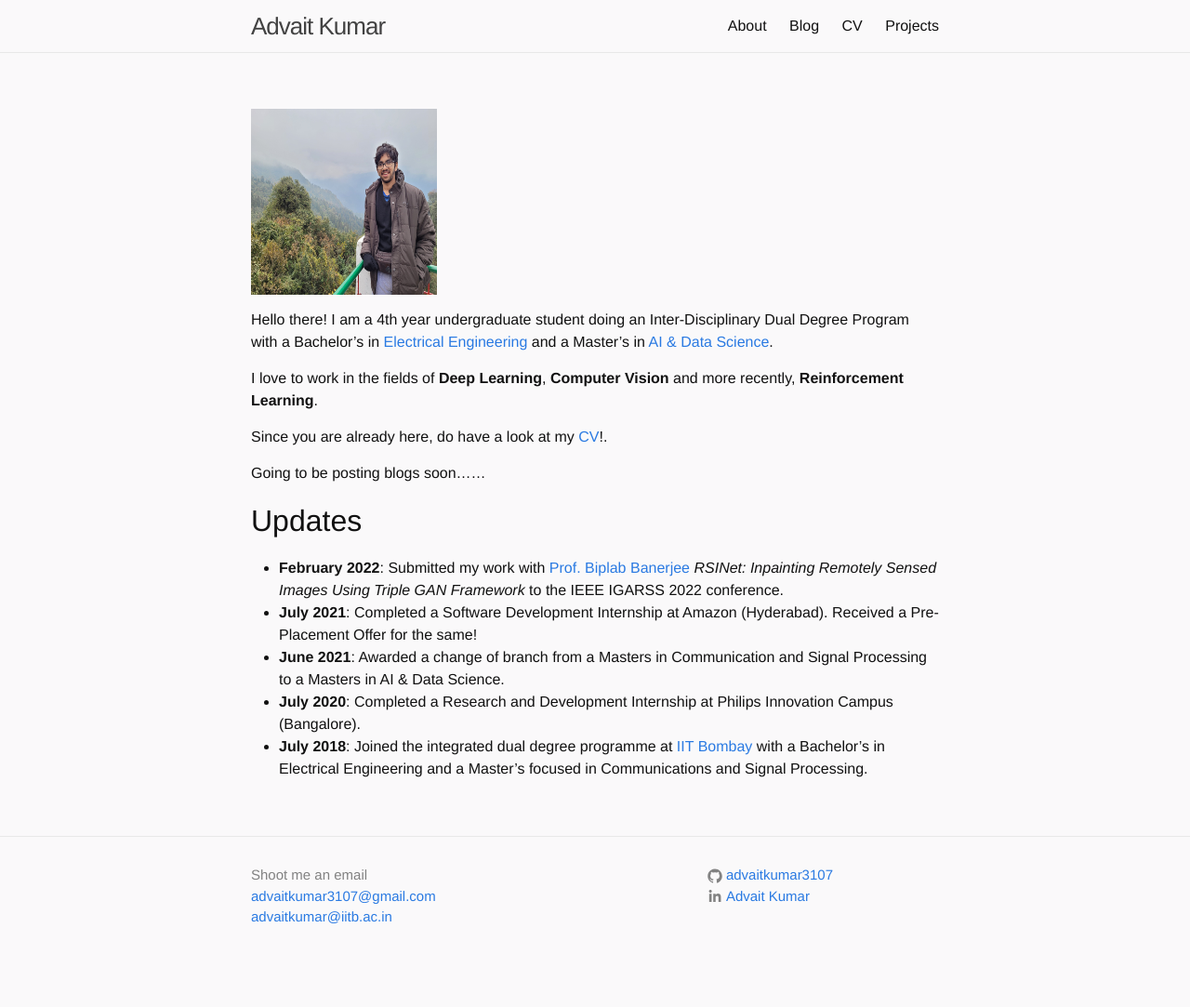
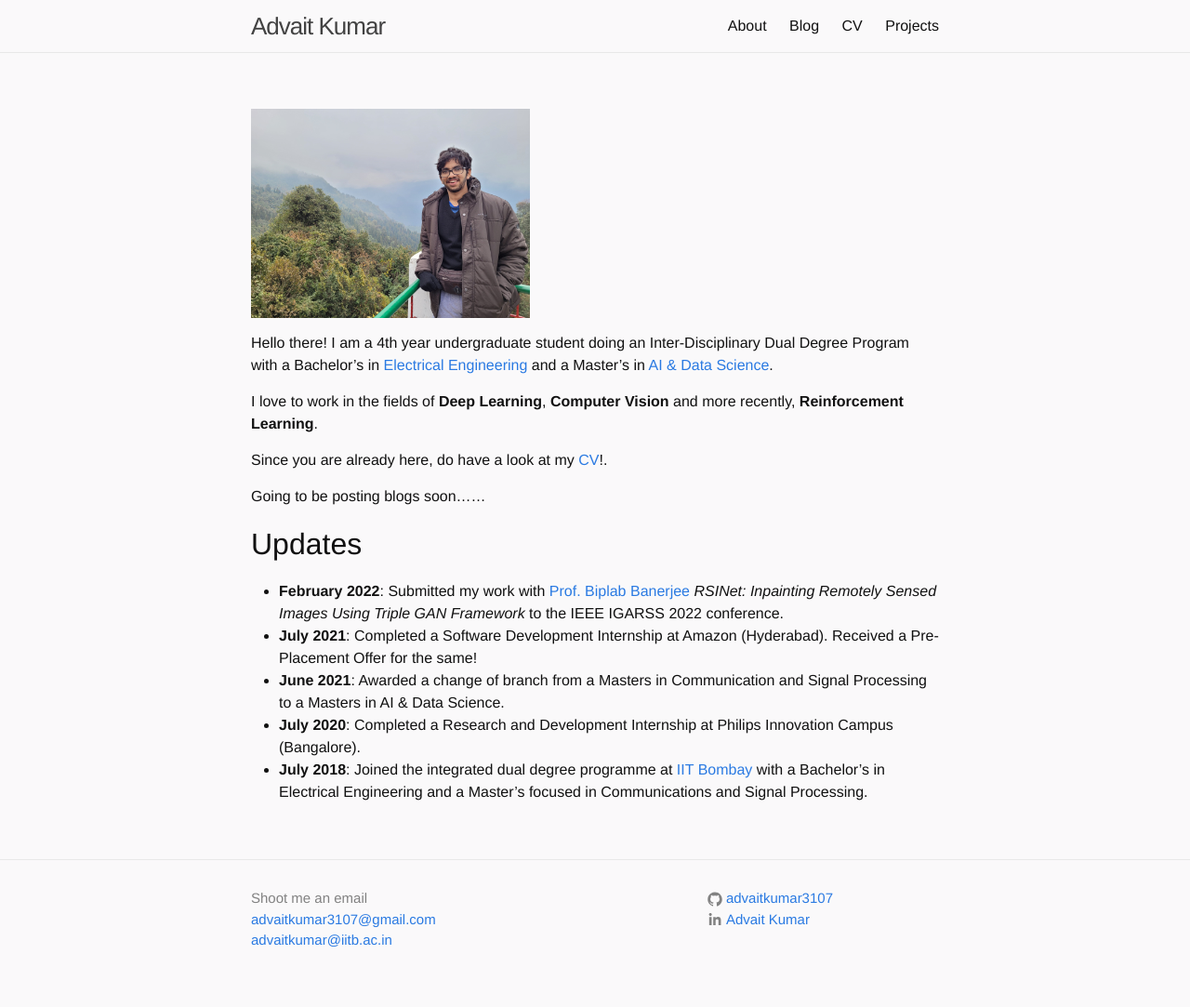
Before and after one commit to advaitkumar3107/advaitkumar3107.github.io, a Jekyll site: the page built from _pages/index.md, in a window 1280 px wide. Shown: the whole page at 93% size. Built offline with Jekyll 4.4.1, drawn with Linux system fonts in a browser that asks for light colours; before the commit the page ends 1058 px from its top, so only the background shows below that.

Commit message:
Update index.md

```diff
--- a/_pages/index.md
+++ b/_pages/index.md
@@ -4,7 +4,7 @@
 ---
 {% include JB/setup %}
 
-<img src=" {{site.url}}/assets/img/profile.jpg " width="200" height="200">
+<img src=" {{site.url}}/assets/img/profile.jpg " width="300" height="225">
 
 Hello there! I am a 4th year undergraduate student doing an Inter-Disciplinary Dual Degree Program with a Bachelor's in [Electrical Engineering](https://www.ee.iitb.ac.in) and a Master's in [AI & Data Science](https://www.minds.iitb.ac.in/).
 
```
